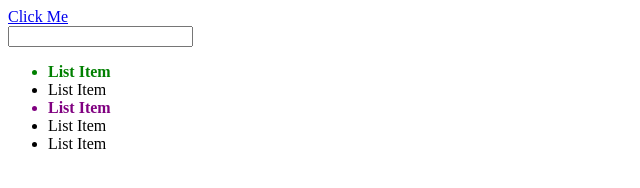
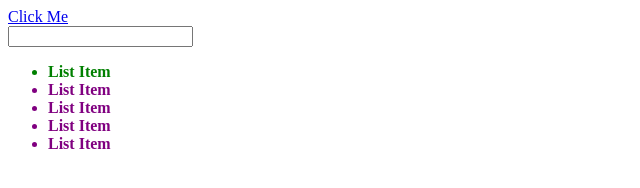
Before and after one commit to thaivo88/Full-Stack-Development-Training, a plain HTML site: page Section 4 Styling with CSS3/Pseudo Classes.html in a window 1280 px wide. Shown: the whole page, without its empty margins (0-640 px from the left). Drawn offline with Linux system fonts and the light colour scheme.

Commit message:
Update Pseudo Classes.html

```diff
--- a/Section 4 Styling with CSS3/Pseudo Classes.html
+++ b/Section 4 Styling with CSS3/Pseudo Classes.html
@@ -30,6 +30,19 @@
 			color: purple;
 			font-weight: bold;
 		}
+
+			/*Change the color of the even element of the list*/
+		.myList li:nth-child(even){
+			color: purple;
+			font-weight: bold;
+		}
+
+			/*Change the color of every fourth element of the list*/
+		.myList li:nth-child(n+3){
+			color: purple;
+			font-weight: bold;
+		}
+
 	</style>
 	</head>
 
```
